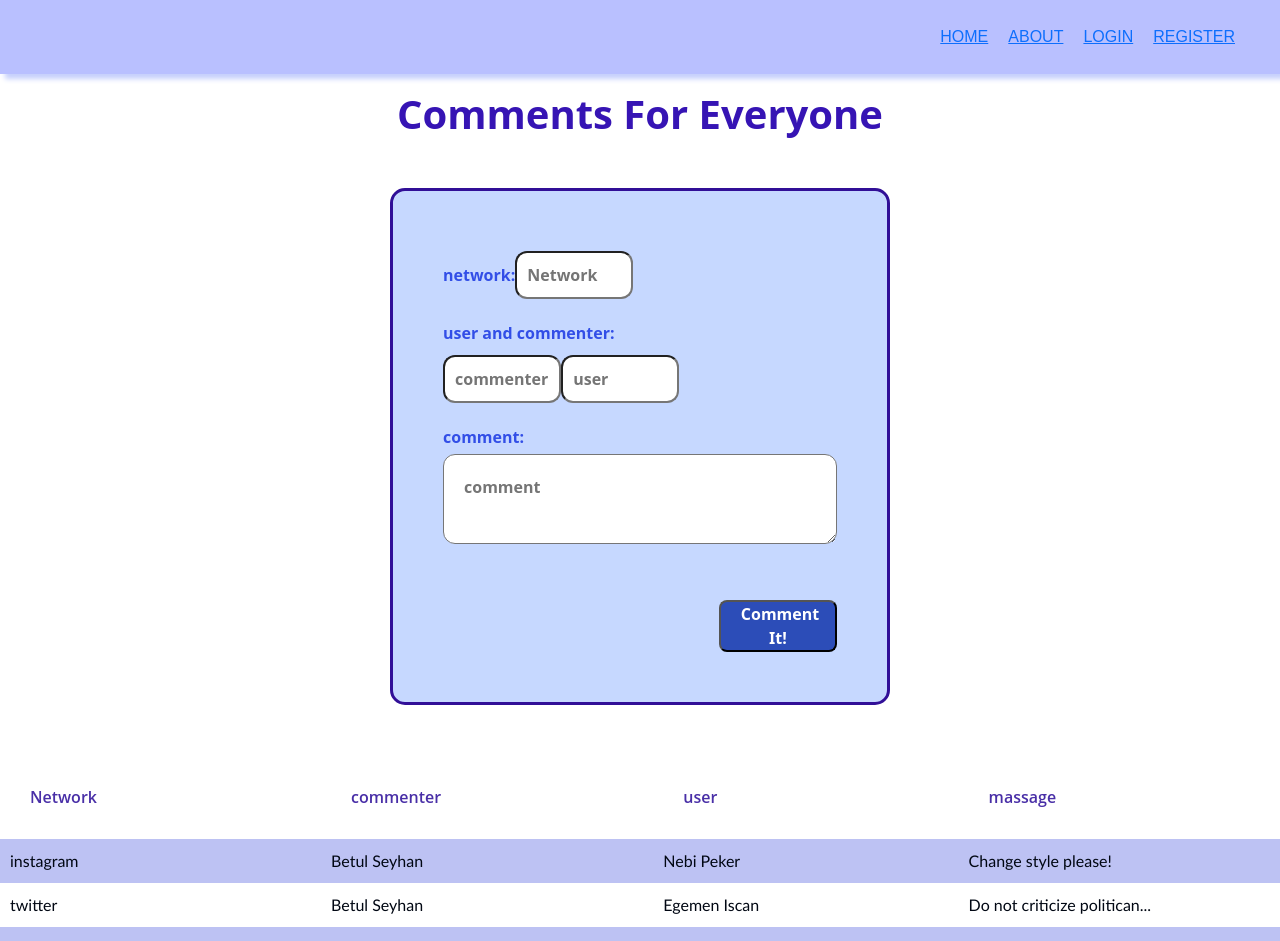
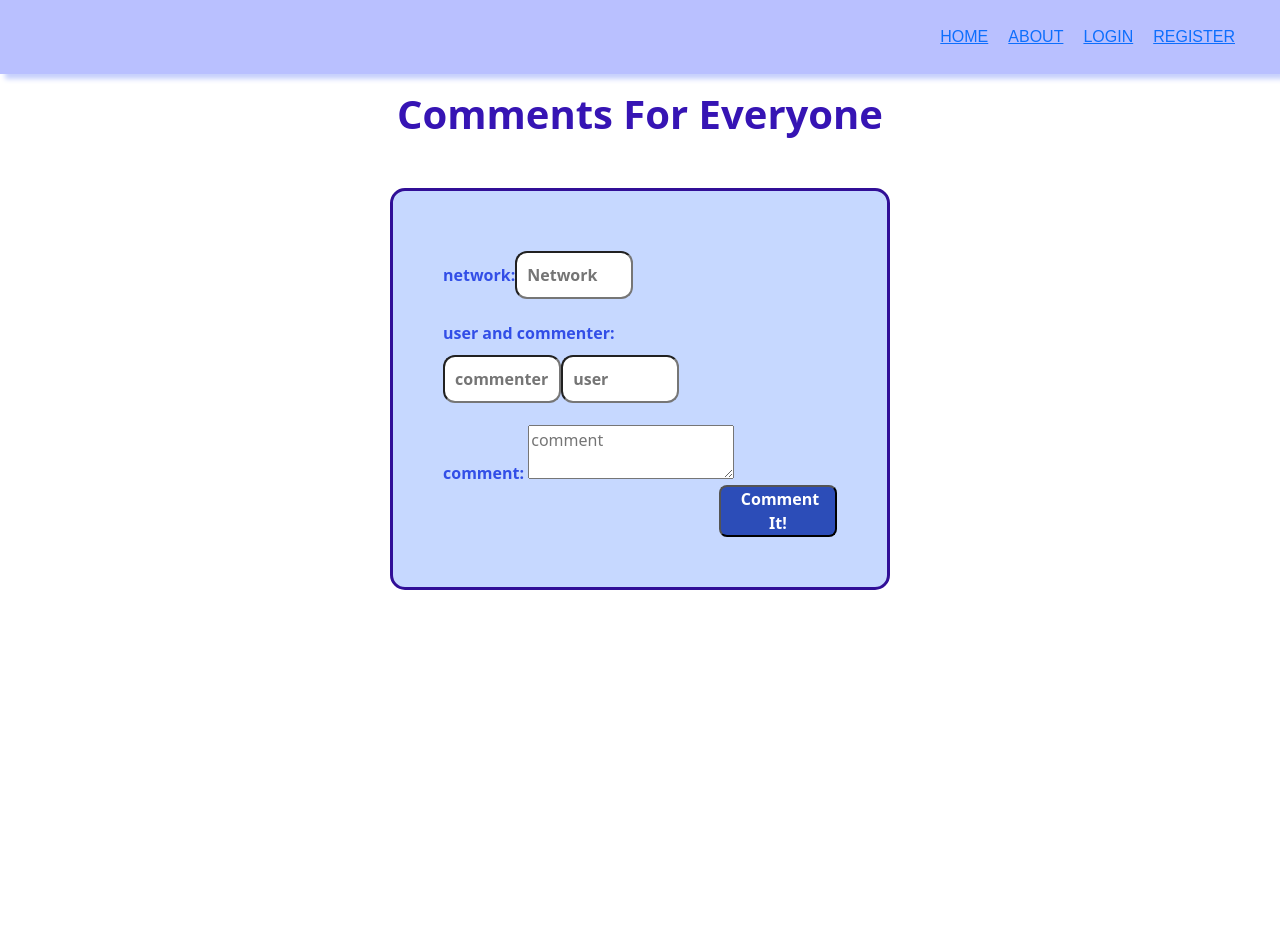
Before and after one commit to nebipeker/Social-Media-Username-Browser, a React (Create React App) app in the folder secondVersion/: page /addcomment in a window 1280 px wide. Shown: the top 941 px of the page. After the commit the page ends 800 px from the top, so only its background shows below. Built offline with nearby package versions, Linux system fonts and the light colour scheme.

Commit message:
last changes

```diff
--- a/secondVersion/src/App.js
+++ b/secondVersion/src/App.js
@@ -6,6 +6,7 @@ import Login from './container/Login'
 import Register from './container/Register'
 import Addcomment from './container/Addcomment'
 import './App.css';
+
 
 class App extends React.Component {
 
@@ -40,6 +41,7 @@ class App extends React.Component {
             <Route exact path="/register" component={Register}/>
             <Route exact path="/login" component={Login} />
             <Route exact path="/addcomment" component={Addcomment} />
+
           </Switch>
         </BrowserRouter>
       </div>
--- a/secondVersion/src/components/Form.js
+++ b/secondVersion/src/components/Form.js
@@ -14,8 +14,8 @@ export default class Form extends React.Component {
     }
     onClick() {
 
-        const { network, commenter, user, massage } = this.state;
-        const comment = { network, commenter, user, massage };
+        const { network, commenter, user, message } = this.state;
+        const comment = { network, commenter, user, message };
         this.props.onSubmit(comment);
     }
     render() {
@@ -35,7 +35,7 @@ export default class Form extends React.Component {
 
                     <input placeholder="user" type="text" id="user" value={this.state.user} onChange={e => this.setState({ user: e.target.value })} />
                     <br />
-                    <label>comment: </label> <textarea placeholder="comment" id="massage" value={this.state.decription} onChange={e => this.setState({ massage: e.target.value })} />
+                    <label>comment: </label> <textarea placeholder="comment" id="message" value={this.state.decription} onChange={e => this.setState({ message: e.target.value })} />
 
 
                     <button onClick={this.onClick} id="button">Comment It!</button>
--- a/secondVersion/src/container/Addcomment/index.js
+++ b/secondVersion/src/container/Addcomment/index.js
@@ -2,17 +2,15 @@ import React, { Component } from 'react';
 import Heading from '../../components/Heading'
 import Table from '../../components/Table'
 import '../../App.css';
-import * as data from '../../data.json';
+
 import Form from '../../components/Form'
 
 class Addcomment extends Component {
   constructor(props) {
     super(props);
-    this.state = {
-      commentList: data.commentList
-    }
 
-    this.onAdd = this.onAdd.bind(this);
+
+
   }
 
   onAdd(comment) {
@@ -26,8 +24,30 @@ class Addcomment extends Component {
     return (
       <div className="App">
         <Heading title="Comments For Everyone" />
-        <Form onSubmit={this.onAdd} />
-        <Table data={this.state.commentList} />
+        <Form onSubmit={
+          function pushcomment(){
+            var network = document.getElementById("network").value
+            var commenter = document.getElementById("commenter").value
+            var user = document.getElementById("user").value
+            var message = document.getElementById("message").value
+            var data = {network:network, commenter:commenter, user:user, message:message}
+            console.log(data)
+            fetch('http://localhost:3000/comments', {
+            method: 'POST',
+            headers: {
+            'Content-Type': 'application/json',
+            },
+            body: JSON.stringify(data),
+            }).then(response => response.json())
+            .then(data => {
+                alert("Comment added")
+            })
+            .catch((error) => {
+              console.error('Error:', error);
+                });
+          }
+          }/>
+
       </div>
     );
   }
--- a/secondVersion/src/container/Home/index.js
+++ b/secondVersion/src/container/Home/index.js
@@ -19,7 +19,7 @@ function Home() {
                 Everyone
             </Label>
             <br />
-            <Button id="show_comments" onClick={() => history.push('/addcomment') }></Button>
+            <Button id="show_comments" onClick={() => history.push('/showcomment') }></Button>
             <Button id="add_comment" onClick={() => history.push('/addcomment') }></Button>
             <Jumbotron>
                 <h1>Start From Here !</h1>
--- a/secondVersion/src/container/Login/index.js
+++ b/secondVersion/src/container/Login/index.js
@@ -7,7 +7,9 @@ import {
   Label
 } from 'reactstrap';
 import "./login.css";
+import { useHistory } from 'react-router-dom';
 function Login(){
+    const history = useHistory();
     const [nick_nameValue,setInputValue] = useState("");
     const [password_value,setPassword] = useState("");
     const shouldDisplay = nick_nameValue.length>0;
@@ -18,7 +20,7 @@ function Login(){
         <h2>Sign-In</h2>
         <Form className="form">
           <FormGroup>
-            <Label for="Email" id="Username">Username</Label>
+            <Label for="username" id="Username">Username</Label>
             <br/>
             <Input
                 type="text"
@@ -66,8 +68,10 @@ function Login(){
                         usernamecount =response.length
                         if (usernamecount > 0 ){
                             if(response[0].password === password){
+                              history.push('/addcomment')
                                 console.log("success")
                             }else{
+                              alert("Wrong password")
                               console.log("fail")
                             }
                         }else{
--- a/secondVersion/src/container/Register/index.js
+++ b/secondVersion/src/container/Register/index.js
@@ -1,7 +1,8 @@
 import React,{useState} from 'react';
 import './register.css'
-
+import { useHistory } from 'react-router-dom';
 function Register (props) {
+    const history = useHistory();
     const [nick_nameValue,setInputValue] = useState("");
     const [password,setPassword] = useState("");
     const [email,setEmail] = useState("");
@@ -70,13 +71,7 @@ function Register (props) {
             <br/>
 
             <button type="submit" id="register" onClick={
-                /*
-                function checkThePassword(){
 
-                        alert("User registered successfully!")
-                        //checkTheUser info
-                    }
-                }*/
                 function control (){
                     var username = document.getElementById("username").value;
                     var email = document.getElementById("email").value;
@@ -113,7 +108,7 @@ function Register (props) {
                                     body: JSON.stringify(data),
                                     }).then(response => response.json())
                                     .then(data => {
-                                      alert("User registered succesfully!")
+                                        history.push('/login')
                                     })
                                     .catch((error) => {
                                       console.error('Error:', error);
--- a/secondVersion/src/data.json
+++ /dev/null
@@ -1,26 +0,0 @@
-
-{
-    "commentList": [
-        {
-            "network": "instagram",
-            "alt": "img-tablet",
-            "commenter": "Betul Seyhan",
-            "user": "Nebi Peker",
-            "massage": "Change style please!"
-        },
-        {
-            "network": "twitter",
-            "alt": "img-shoe",
-            "commenter": "Betul Seyhan",
-            "user": "Egemen Iscan",
-            "massage": "Do not criticize politican..."
-        },
-        {
-            "network": "youtube",
-            "alt": "img-watch",
-            "commenter": " Betul Seyhan",
-            "user": "Yigit Demirsan",
-            "massage": "She cannot be youtuber.I know her. "
-        }
-    ]
-}
```
Also changed, not shown: 1 other file (tests, documents, lock files or other folders).
